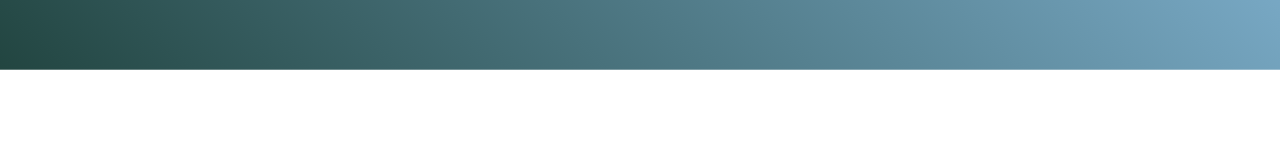
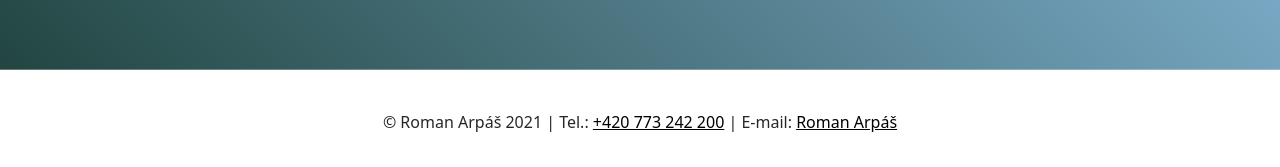
Before and after one commit to patrikcepr/romanisko-react, a React (Create React App) app: page / in a window 1280 px wide. Shown: the part 4861-5028 px from the top of the page. Before the commit the page ends 4931 px from the top, so only its background shows below. Built offline with nearby package versions, Linux system fonts and the light colour scheme.

Commit message:
feat:footer

```diff
--- a/src/App.tsx
+++ b/src/App.tsx
@@ -6,6 +6,7 @@ import Hands from "./components/Layout/Hands/Hands";
 import Who from "./components/Layout/Who/Who";
 import Price from "./components/Layout/Price/Price";
 import Contact from "./components/Layout/Contact/Contact";
+import Footer from "./components/Layout/Footer";
 import "./styles/styles.sass";
 
 const App = () => {
@@ -19,6 +20,7 @@ const App = () => {
                 <Who />
                 <Price />
                 <Contact />
+                <Footer />
             </main>
         </Fragment>
     );
--- /dev/null
+++ b/src/components/Layout/Footer/index.tsx
@@ -0,0 +1,20 @@
+import React from "react";
+
+const Footer = () => {
+    return (
+        <footer className="container-fluid" id="footer">
+            <div className="container">
+                <div className="row justify-content-center text-center">
+                    <div className="col-md-12">
+                        <div>
+                            &copy;&nbsp;Roman Arpáš 2021 | Tel.:&nbsp;<a href="tel:+420773242200">+420 773 242 200</a> |
+                            E-mail:&nbsp;<a href="mailto:roman.arpas1@gmail.com">Roman Arpáš</a>
+                        </div>
+                    </div>
+                </div>
+            </div>
+        </footer>
+    );
+};
+
+export default Footer;
```
